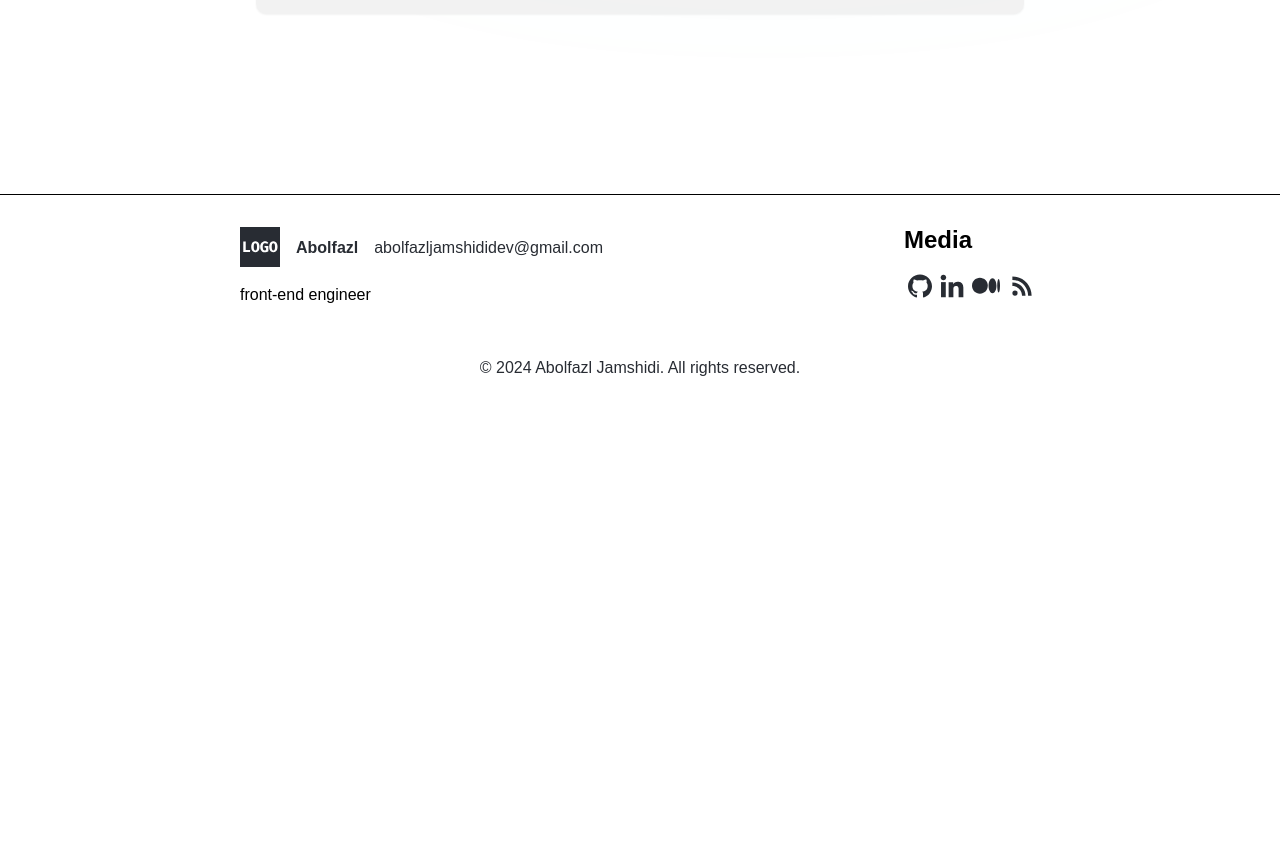
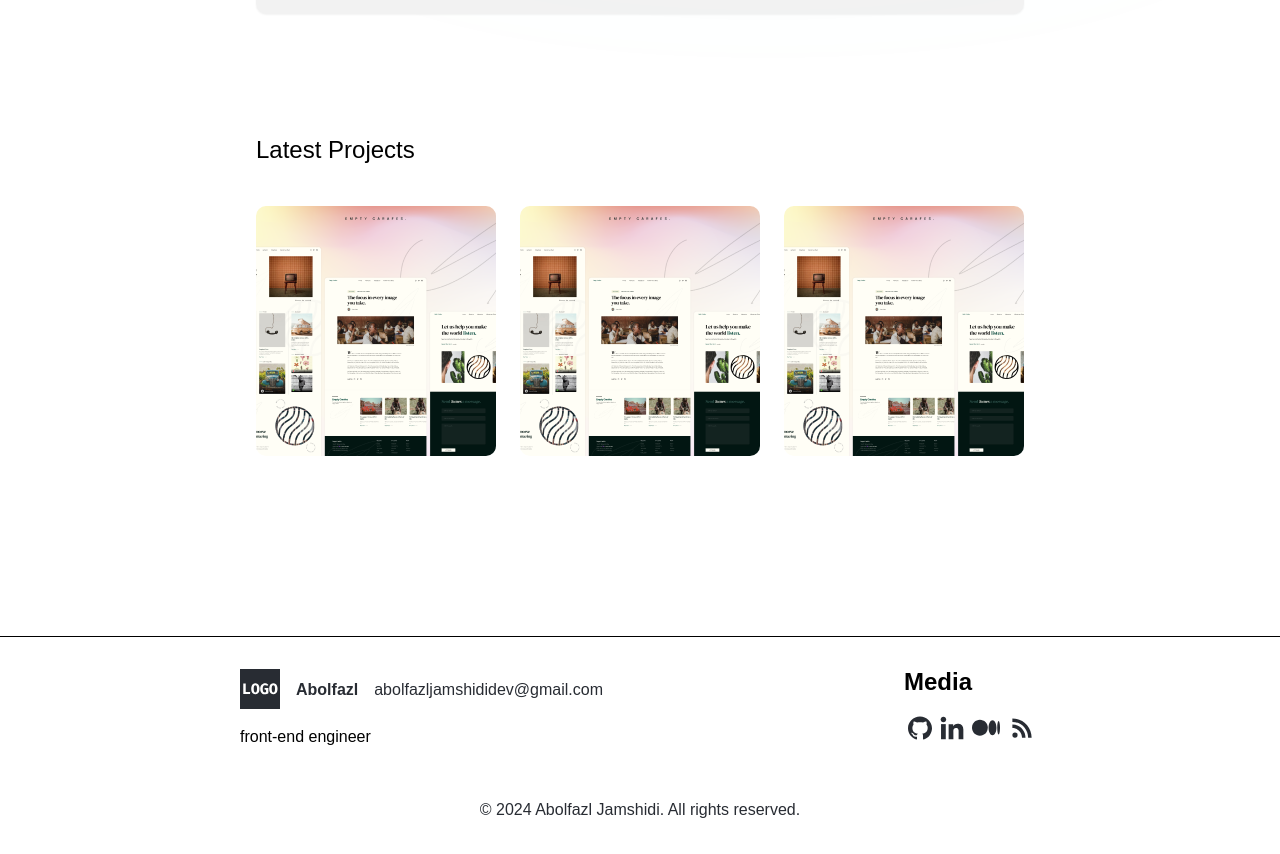
Before and after one commit to abolfazlteam/abolfazl, a Next.js app: page / in a window 1280 px wide. Shown: the part 1680-2534 px from the top of the page. Before the commit the page ends 2092 px from the top, so only its background shows below. Built offline with nearby package versions, Linux system fonts and the light colour scheme; a web font is replaced by a local one.

Commit message:
add project card component and add it to the home page

```diff
--- a/src/app/(home-page)/page.tsx
+++ b/src/app/(home-page)/page.tsx
@@ -4,6 +4,7 @@ import Header from "@/components/ui/Header";
 import Section from "@/components/ui/Section";
 import BlogsList from "../(blogs)/_components/BlogsList";
 import { Metadata } from "next";
+import ProjectsList from "../(projects)/_components/ProjectsList";
 // import { rammettoOne } from "../fonts";
 
 // import { Rammetto_One, Alexandria } from "next/font/google";
@@ -33,6 +34,11 @@ const Page = () => {
         <Header title="latest blogs" href="/" />
         <BlogsList />
       </Section>
+
+      <Section>
+        <Header title="latest projects" />
+        <ProjectsList />
+      </Section>
     </main>
   );
 };
--- /dev/null
+++ b/src/app/(projects)/_components/ProjectCard.tsx
@@ -0,0 +1,34 @@
+import Image from "next/image";
+import Tag from "./Tag";
+
+const ProjectCard = () => {
+  return (
+    <article className="group relative h-[250px] w-[250px] cursor-pointer overflow-hidden rounded-10">
+      <Image
+        src={"/images/sample-project-img.png"}
+        fill
+        className="z-0 h-full w-full object-cover object-center"
+        alt="project title"
+      />
+
+      <div className="bg-project-card-hover absolute left-0 top-full z-[2] h-full w-full space-y-6 px-4 pb-3 pt-[41px] transition-all duration-200 ease-in-out group-hover:top-0">
+        <div className="space-y-3">
+          <h4 className="text-lg font-extrabold capitalize text-white">
+            React query
+          </h4>
+          <p className="text-base leading-6 text-white">
+            Simplifies the use of React Query by offering a...
+          </p>
+        </div>
+        {/* tags */}
+        <div className="flex flex-wrap items-center gap-2">
+          <Tag>typescript</Tag>
+          <Tag>javascript</Tag>
+          <Tag>vite</Tag>
+        </div>
+      </div>
+    </article>
+  );
+};
+
+export default ProjectCard;
--- /dev/null
+++ b/src/app/(projects)/_components/ProjectsList.tsx
@@ -0,0 +1,13 @@
+import ProjectCard from "./ProjectCard";
+
+const ProjectsList = () => {
+  return (
+    <div className="flex items-center gap-6">
+      <ProjectCard />
+      <ProjectCard />
+      <ProjectCard />
+    </div>
+  );
+};
+
+export default ProjectsList;
--- /dev/null
+++ b/src/app/(projects)/_components/Tag.tsx
@@ -0,0 +1,15 @@
+import { ReactNode } from "react";
+
+interface ITagProps {
+  children: string | ReactNode;
+}
+
+const Tag: React.FC<ITagProps> = ({ children }) => {
+  return (
+    <span className="rounded-[80px] bg-[#282C33] px-2 py-[2px] text-sm capitalize text-white">
+      {children}
+    </span>
+  );
+};
+
+export default Tag;
--- /dev/null
+++ b/src/app/(projects)/projects/page.tsx
@@ -0,0 +1,5 @@
+const Page = () => {
+  return <div className="min-h-svh">projects</div>;
+};
+
+export default Page;
--- a/tailwind.config.ts
+++ b/tailwind.config.ts
@@ -31,6 +31,8 @@ const config: Config = {
         "gradient-conic":
           "conic-gradient(from 180deg at 50% 50%, var(--tw-gradient-stops))",
         "gradient-nav-link": `linear-gradient(270deg, rgba(67, 217, 173, 0) 0%, #43D9AD 52.15%, rgba(36, 115, 92, 0) 100%)`,
+        "project-card-hover":
+          "linear-gradient(0deg, #14161A 0%, rgba(20, 22, 26, 0.65) 100%)",
       },
       padding: {
         "10.5": "42px",
```
Also changed, not shown: public/images/sample-project-img.png (added).
